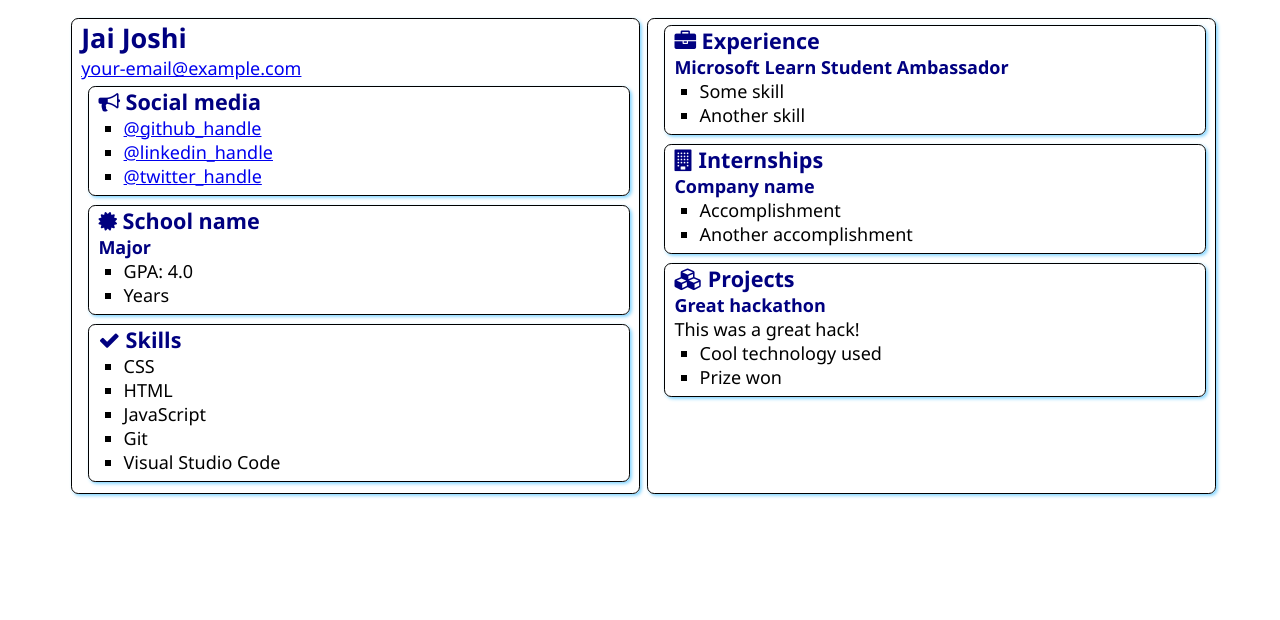
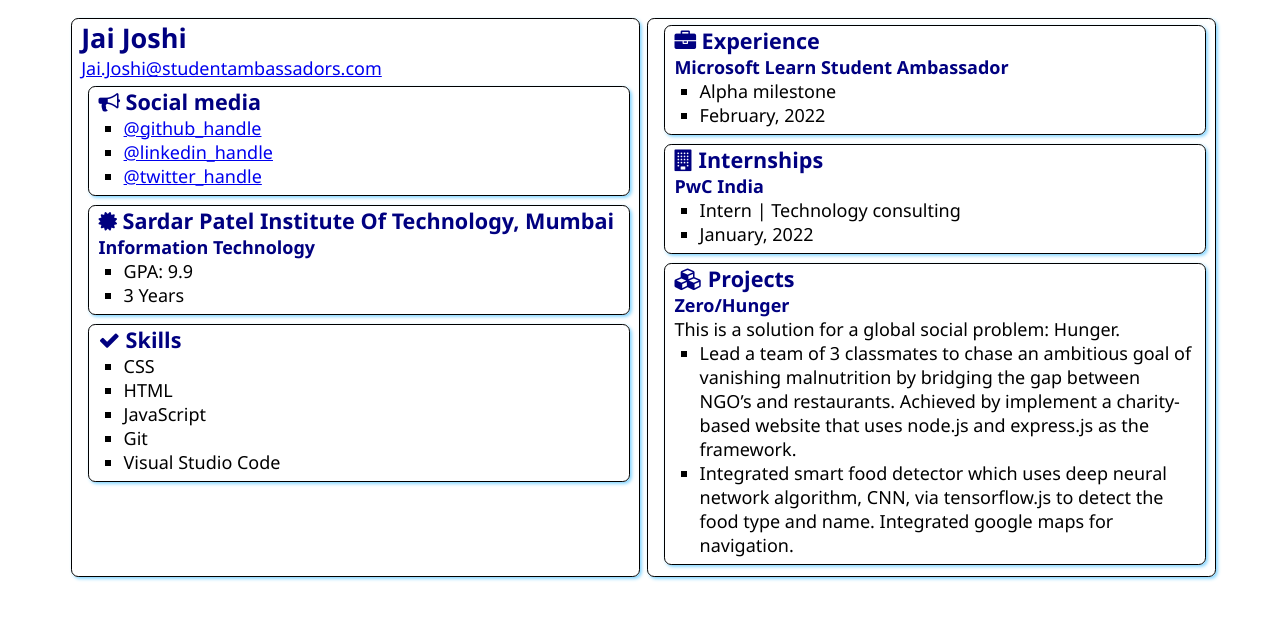
Before and after one commit to JaiJoshi0310/SATechnicalOnboarding, a plain HTML site: page src/index.html in a window 1280 px wide. Drawn offline with Linux system fonts and the light colour scheme.

Commit message:
Added Personal Details
Added all the remaining personal details.

```diff
--- a/src/index.html
+++ b/src/index.html
@@ -13,7 +13,7 @@
     <main>
         <article class="box">
             <h1>Jai Joshi</h1>
-            <div><a href="mailto:your.email@example.com">your-email@example.com</a></div>
+            <div><a href="mailto:your.email@example.com">Jai.Joshi@studentambassadors.com</a></div>
 
             <section class="box">
                 <h2>
@@ -21,9 +21,9 @@
                     Social media
                 </h2>
                 <ul>
-                    <li><a href="https://github.com/<handle>">@github_handle</a></li>
-                    <li><a href="https://linkedin.com/in/<handle>">@linkedin_handle</a></li>
-                    <li><a href="https://twitter.com/<handle>">@twitter_handle</a></li>
+                    <li><a href="https://github.com/JaiJoshi0310">@github_handle</a></li>
+                    <li><a href="https://www.linkedin.com/in/jj0310/">@linkedin_handle</a></li>
+                    <li><a href="https://twitter.com/JaiJosh86901538">@twitter_handle</a></li>
                 </ul>
             </section>
 
@@ -31,12 +31,12 @@
                 <div class="education">
                     <h2>
                         <i class="fa fa-certificate" aria-hidden="true"></i>
-                        School name
+                        Sardar Patel Institute Of Technology, Mumbai
                     </h2>
-                    <h3>Major</h3>
+                    <h3>Information Technology</h3>
                     <ul>
-                        <li>GPA: 4.0</li>
-                        <li>Years</li>
+                        <li>GPA: 9.9</li>
+                        <li>3 Years</li>
                     </ul>
                 </div>
             </section>
@@ -63,8 +63,8 @@
                 </h2>
                 <h3>Microsoft Learn Student Ambassador</h3>
                 <ul>
-                    <li>Some skill</li>
-                    <li>Another skill</li>
+                    <li>Alpha milestone</li>
+                    <li>February, 2022</li>
                 </ul>
             </section>
             <section class="box">
@@ -73,10 +73,10 @@
                     Internships
                 </h2>
 
-                <h3>Company name</h3>
+                <h3>PwC India</h3>
                 <ul>
-                    <li>Accomplishment</li>
-                    <li>Another accomplishment</li>
+                    <li>Intern | Technology consulting</li>
+                    <li>January, 2022</li>
                 </ul>
             </section>
             <section class="box">
@@ -85,11 +85,11 @@
                     Projects
                 </h2>
 
-                <h3>Great hackathon</h3>
-                <div>This was a great hack!</div>
+                <h3>Zero/Hunger</h3>
+                <div>This is a solution for a global social problem: Hunger.</div>
                 <ul>
-                    <li>Cool technology used</li>
-                    <li>Prize won</li>
+                    <li>Lead a team of 3 classmates to chase an ambitious goal of vanishing malnutrition by bridging the gap between NGO’s and restaurants. Achieved by implement a charity-based website that uses node.js and express.js as the framework.</li>
+                    <li>Integrated smart food detector which uses deep neural network algorithm, CNN, via tensorflow.js to detect the food type and name. Integrated google maps for navigation.</li>
                 </ul>
             </section>
         </article>
```
